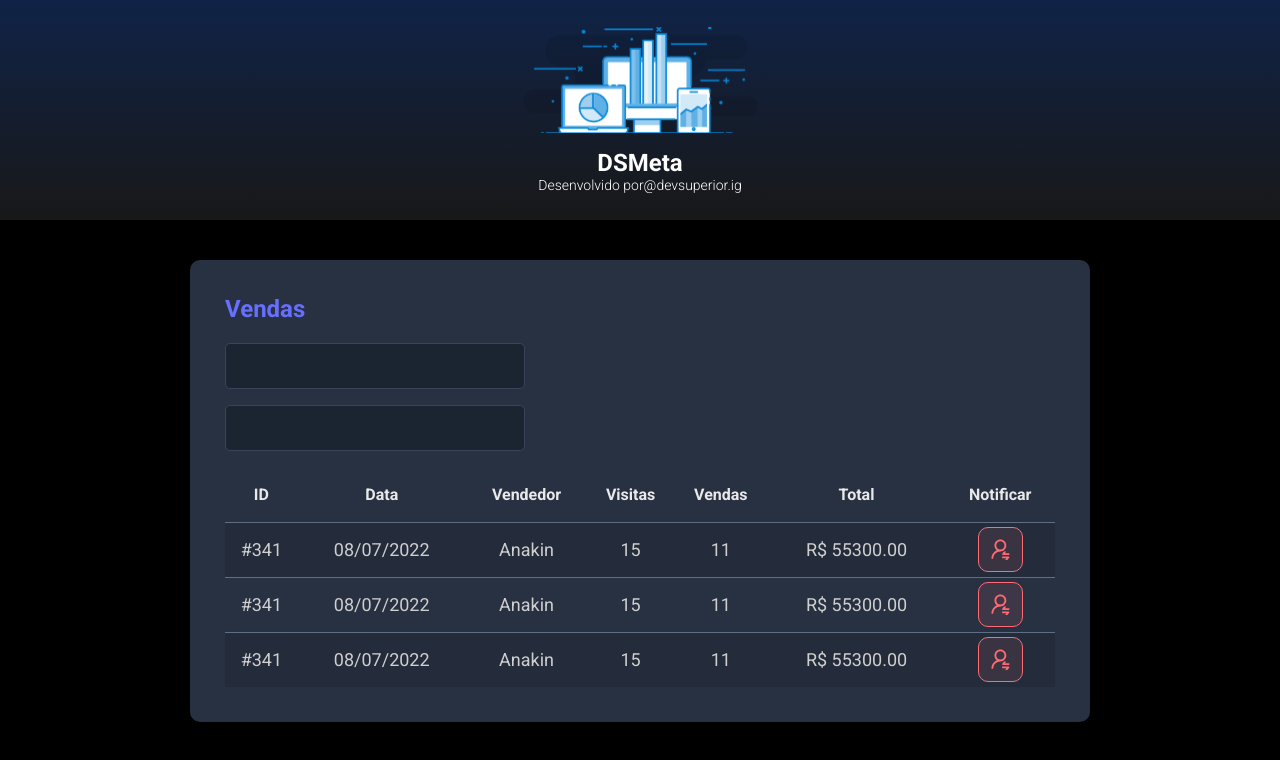
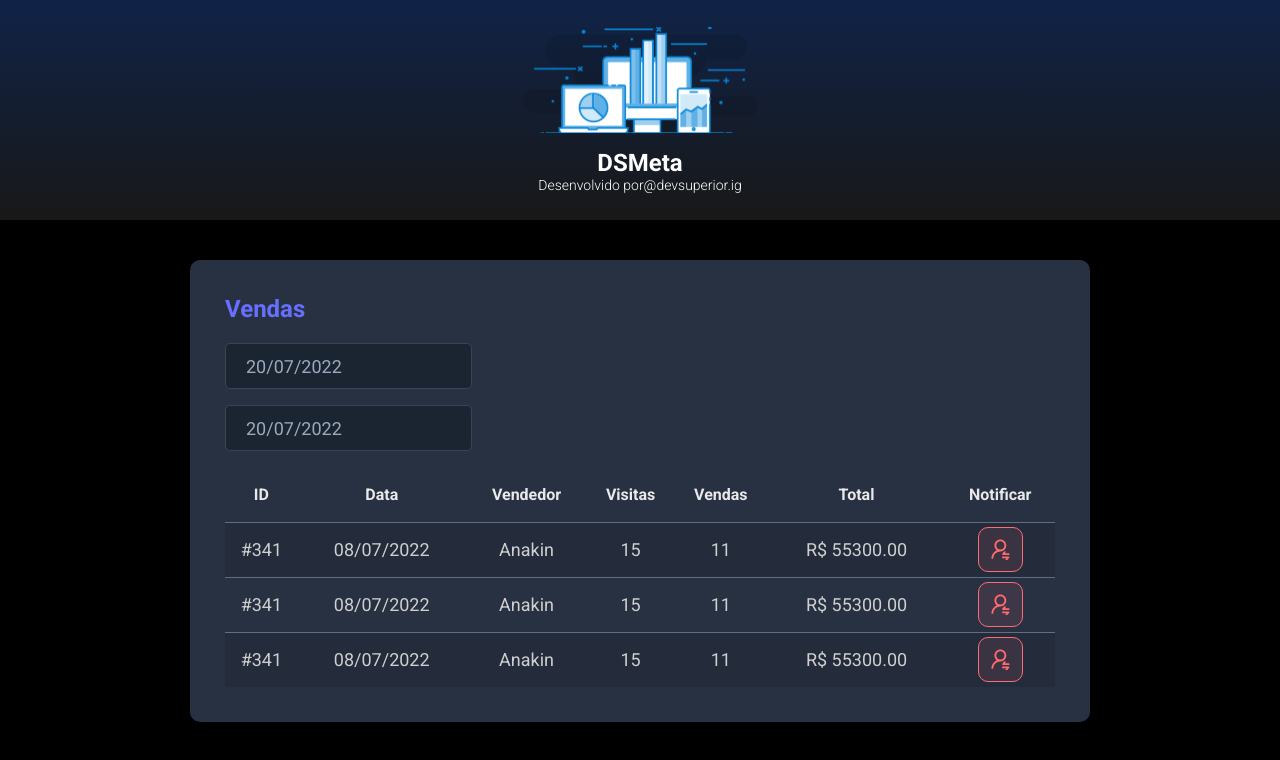
Before and after one commit to valdemirogomes/meta, a React (Vite) app in the folder frontend/: page / in a window 1280 px wide. Shown: the top 760 px of the page. Built offline with nearby package versions, Linux system fonts and the light colour scheme.

Commit message:
add DatePicker

```diff
--- a/frontend/package.json
+++ b/frontend/package.json
@@ -9,7 +9,9 @@
     "preview": "vite preview"
   },
   "dependencies": {
+    "@types/react-datepicker": "4.4.2",
     "react": "^18.2.0",
+    "react-datepicker": "4.8.0",
     "react-dom": "^18.2.0"
   },
   "devDependencies": {
--- a/frontend/src/components/SalesCard/index.tsx
+++ b/frontend/src/components/SalesCard/index.tsx
@@ -1,5 +1,8 @@
 import './styles.css'
 import NotificationButton from '../notification-button'
+import DatePicker from "react-datepicker";
+
+import "react-datepicker/dist/react-datepicker.css";
 
 function SalesCard() {
     return (
@@ -7,11 +10,20 @@
             <h2 className="dsmeta-sales-title">Vendas</h2>
             <div>
                 <div className="dsmeta-form-control-container">
-                    <input className="dsmeta-form-control" type="text" />
+                    <DatePicker
+                        selected={new Date()}
+                        onSelect={(date: Date) => { }}
+                        className="dsmeta-form-control"
+                        dateFormat="dd/MM/yyyy"
+                    />
                 </div>
                 <div className="dsmeta-form-control-container">
-                    <input className="dsmeta-form-control" type="text" />
-                </div>
+                    <DatePicker
+                        selected={new Date()}
+                        onSelect={(date: Date) => { }}
+                        className="dsmeta-form-control"
+                        dateFormat="dd/MM/yyyy"
+                    />                 </div>
             </div>
 
             <div>
```
Also changed, not shown: 1 other file (tests, documents, lock files or other folders).
